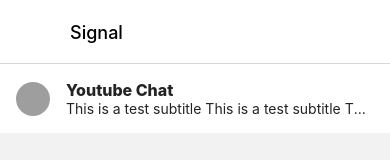
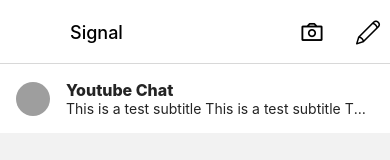
Before and after one commit to electrojam/signal-clone-yt, a React Native app: screen /Home in a window 390 px wide. Shown: the top 160 px of the page. Built offline with nearby package versions, Linux system fonts and the light colour scheme; no server answers; grey boxes are pictures that could not be loaded.

Commit message:
Header right_left HomeScreen Chat + navigate to AddChatScreen

```diff
--- a/App.js
+++ b/App.js
@@ -5,6 +5,7 @@
 import LoginScreen from './screens/LoginScreen';
 import RegisterScreen from './screens/RegisterScreen';
 import HomeScreen from './screens/HomeScreen';
+import AddChatScreen from './screens/AddChatScreen';
 
 const Stack = createNativeStackNavigator()
 
@@ -18,12 +19,12 @@
   return (
     <NavigationContainer>
       <Stack.Navigator
-        initialRouteName='Home'
         screenOptions={globalScreenOptions}
       >
         <Stack.Screen name="Login" component={LoginScreen}/>
         <Stack.Screen name="Register" component={RegisterScreen}/>
         <Stack.Screen name="Home" component={HomeScreen}/>
+        <Stack.Screen name="AddChat" component={AddChatScreen}/>
       </Stack.Navigator>
     </NavigationContainer>
   );
--- /dev/null
+++ b/screens/AddChatScreen.js
@@ -0,0 +1,12 @@
+import { StyleSheet, Text, View } from 'react-native'
+import React from 'react'
+
+export default function AddChatScreen() {
+  return (
+    <View>
+      <Text>AddChatScreen</Text>
+    </View>
+  )
+}
+
+const styles = StyleSheet.create({})
--- a/screens/HomeScreen.js
+++ b/screens/HomeScreen.js
@@ -4,8 +4,17 @@
 import { SafeAreaView } from 'react-native-safe-area-context'
 import CustomListItem from '../components/CustomListItem'
 import { auth } from '../firebase'
+import { signOut } from 'firebase/auth';
+import { AntDesign, SimpleLineIcons } from '@expo/vector-icons'
+
 
 export default function HomeScreen({ navigation }) {
+
+  const signOutUser = () => {
+    signOut(auth).then(() => {
+      navigation.replace("Login")
+    })
+  }
 
 useLayoutEffect(() => {
   navigation.setOptions({
@@ -14,15 +23,33 @@
     headerTitleStyle: { color: "black" },
     headerTintColor: "black",
     headerLeft: () => (
-      <View style={{ marginLeft: 20 }}>
-        <TouchableOpacity>
+      <View style={{ marginHorizontal: 10 }}>
+        <TouchableOpacity onPress={signOutUser} activeOpacity={0.5}>
           <Avatar rounded source={{ uri: auth?.currentUser?.photoURL}} />
         </TouchableOpacity>
       </View>
-
     ),
+    headerRight: () => (
+      <View style={{
+          flexDirection: "row",
+          justifyContent: "space-between",
+          width: 80,
+          marginRight: 10,
+        }}
+      >
+        <TouchableOpacity activeOpacity={0.5}>
+          <AntDesign name="camerao" size={24} color="black"/>
+        </TouchableOpacity>
+        <TouchableOpacity
+          onPress={() => navigation.navigate("AddChat")}
+          activeOpacity={0.5}
+        >
+          <SimpleLineIcons name="pencil" size={24} color="black"/>
+        </TouchableOpacity>
+      </View>
+    )
   })
-}, [])
+}, [navigation])
 
   return (
     <SafeAreaView>
--- a/screens/LoginScreen.js
+++ b/screens/LoginScreen.js
@@ -3,6 +3,7 @@
 import { Button, Image, Input } from "@rneui/themed";
 import { StatusBar } from 'expo-status-bar';
 import { auth } from '../firebase';
+import { signInWithEmailAndPassword } from 'firebase/auth';
 
 const LoginScreen = ({ navigation }) => {
   const [email, setEmail] = useState("")
@@ -19,7 +20,8 @@
   }, [])
 
   const signIn = () => {
-
+    signInWithEmailAndPassword(auth, email, password)
+    .catch((error) => alert(error))
   }
 
   return (
@@ -46,6 +48,7 @@
           type="password"
           value={password}
           onChangeText={(text) => setPassword(text)}
+          onSubmitEditing={signIn}
         />
       </View>
 
```
